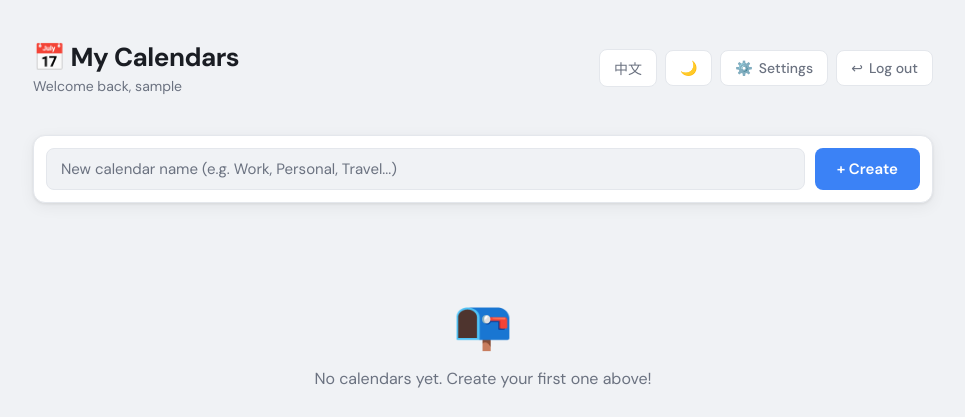
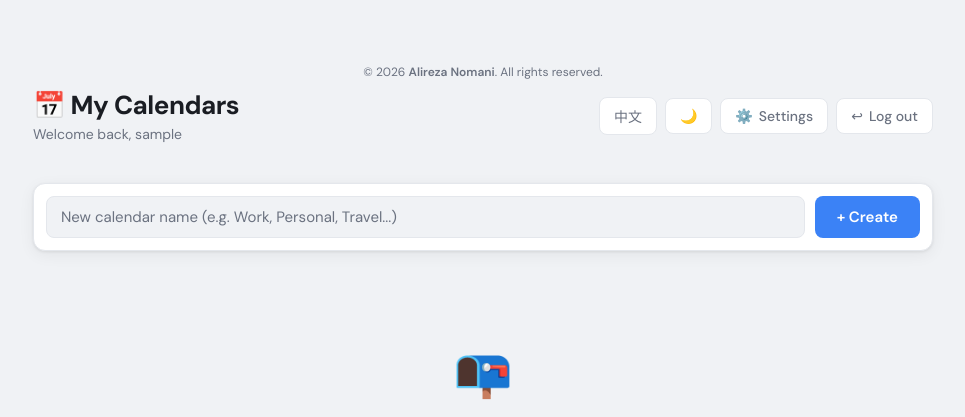
Before and after one commit to arnoman900/todo-app, a Flask app: page / in a window 1280 px wide. Shown: the top 417 px of the page, without its empty margins (157-1122 px from the left). Run offline with Flask 3, Linux system fonts and the light colour scheme; the visitor is signed in with stand-in values (Sample User, id 1); data that the repository does not hold is empty; some libraries are stand-ins or nearby versions.

Commit message:
add copyright notice © 2026 Alireza Nomani to index and calendar pages

```diff
--- a/templates/index.html
+++ b/templates/index.html
@@ -69,8 +69,23 @@
         .empty-state { max-width: 900px; margin: 0 auto; text-align: center; padding: 60px 20px; color: var(--muted); }
         .empty-state .empty-icon { font-size: 48px; margin-bottom: 12px; }
         .empty-state p { font-size: 16px; }
+        .copyright {
+            text-align: center;
+            padding: 24px 0 8px;
+            font-size: 12px;
+            color: var(--muted);
+            user-select: none;
+        }
+        .copyright a {
+            color: var(--muted);
+            text-decoration: none;
+            font-weight: 600;
+            transition: color 0.2s;
+        }
+        .copyright a:hover { color: var(--accent); }
     </style>
 </head>
+    <div class="copyright">© 2026 <a href="#" title="Developer">Alireza Nomani</a>. All rights reserved.</div>
 <body>
 
     <div class="topbar">
```
Also changed, not shown: templates/my_calendar.html (+15 -0 lines).
